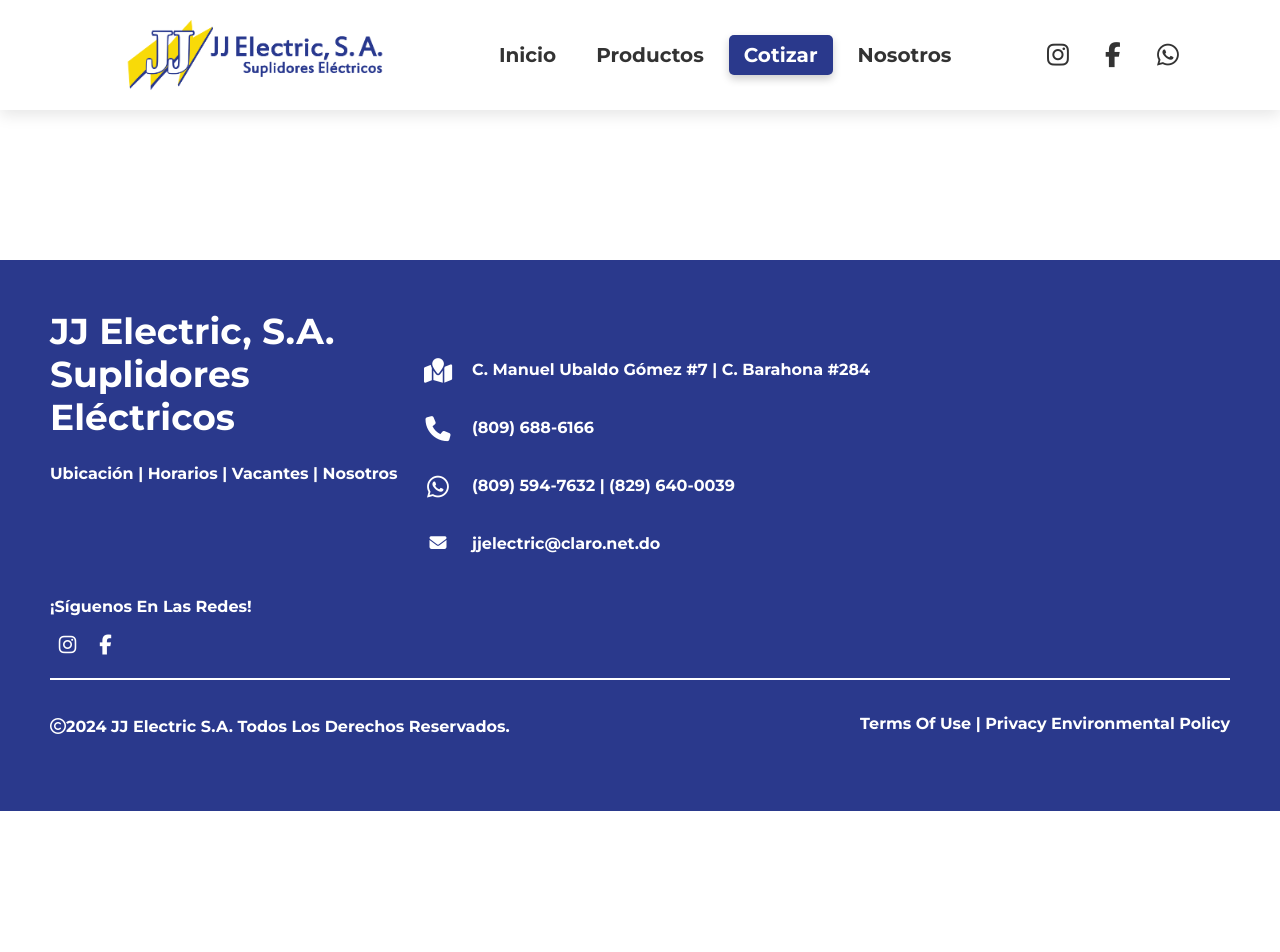
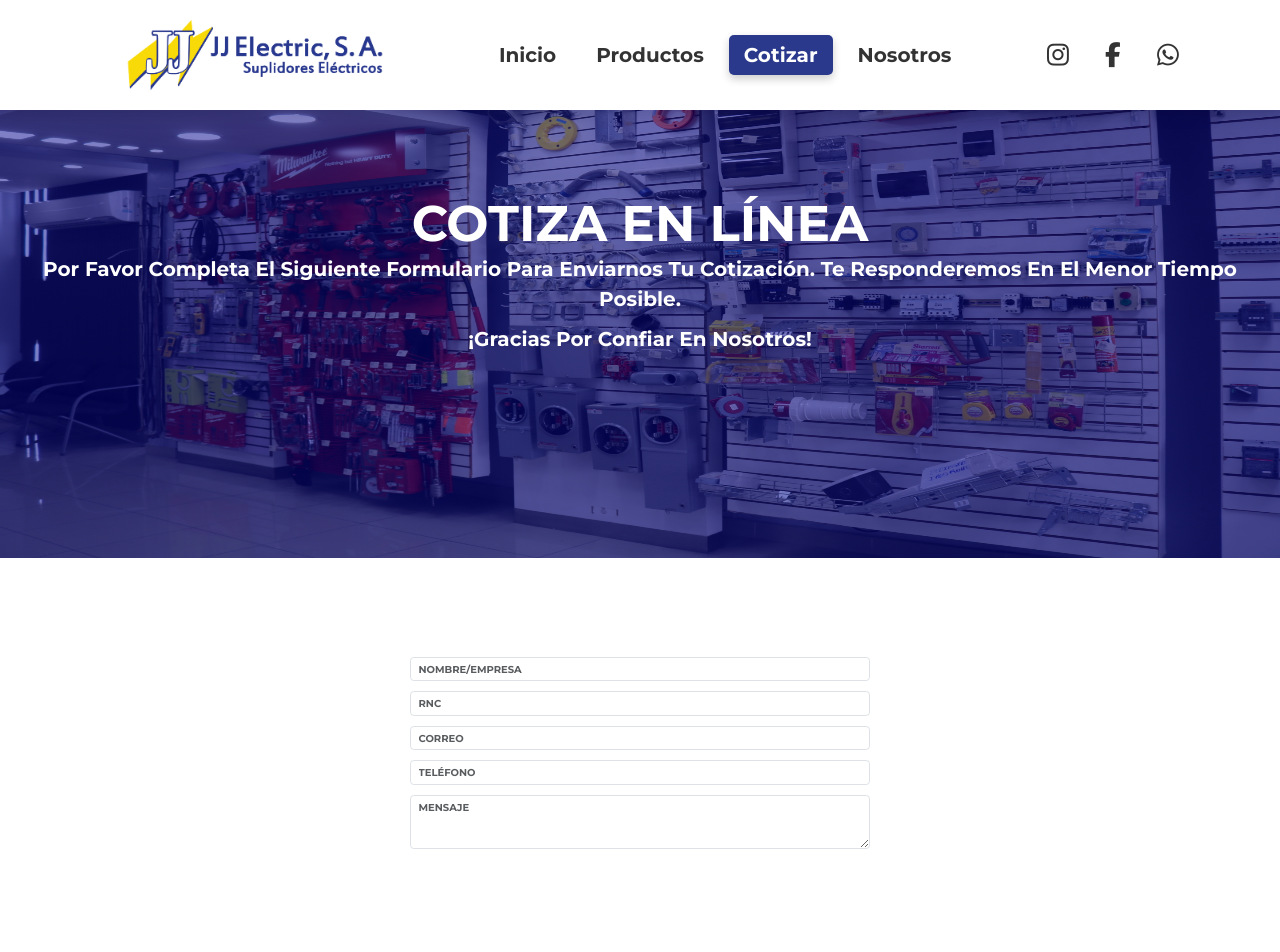
Before and after one commit to softspacex/JJElectricVue, a Vue app: page /cotizar in a window 1280 px wide. Shown: the top 952 px of the page. Before the commit the page ends 811 px from the top, so only its background shows below. Built offline with nearby package versions, Linux system fonts and the light colour scheme.

Commit message:
Subiendo parte de cotizar page

```diff
--- a/src/views/Cotizar.vue
+++ b/src/views/Cotizar.vue
@@ -1,5 +1,38 @@
 <template>
   <default-layout></default-layout>
+
+  <article>
+    <div class="image-container">
+    <img src="/cotizar-1.jpeg" alt="Cotiza en Línea">
+    <div class="overlay">
+      <h1>COTIZA EN LÍNEA</h1>
+      <p>Por favor completa el siguiente formulario para enviarnos tu cotización. Te responderemos en el menor tiempo posible.</p>
+      <p>¡Gracias por confiar en nosotros!</p>
+    </div>
+  </div>
+  </article>
+
+   <div class="cotizar-form-container">
+    <article class="cotizar-form">
+      <div class="mb-3">
+        <input type="text" class="form-control" placeholder="NOMBRE/EMPRESA">
+      </div>
+      <div class="mb-3">
+        <input type="text" class="form-control" placeholder="RNC">
+      </div>
+      <div class="mb-3">
+        <input type="email" class="form-control" placeholder="CORREO">
+      </div>
+      <div class="mb-3">
+        <input type="text" class="form-control" placeholder="TELÉFONO">
+      </div>
+      <div class="mb-3">
+        <textarea class="form-control" rows="3" placeholder="MENSAJE"></textarea>
+      </div>
+    </article>
+  </div>
+
+
 
   <article>
     <the-footer></the-footer>
@@ -10,3 +43,52 @@
 import DefaultLayout from "../layouts/DefaultLayout.vue";
 import TheFooter from "../components/TheFooter.vue";
 </script>
+
+<style scoped>
+ .image-container {
+      position: relative;
+      text-align: center;
+      color: white;
+    }
+
+    .image-container img {
+      width: 100%;
+      height: 558px;
+      display: block;
+    }
+
+    .overlay {
+      position: absolute;
+      top: 0;
+      left: 0;
+      width: 100%;
+      height: 100%;
+      background-color: rgba(0, 0, 139, 0.5); /* Azul con transparencia */
+      display: flex;
+      align-items: center;
+      justify-content: center;
+      flex-direction: column;
+    }
+
+    .overlay h1 {
+      font-size: 5em;
+      margin: 0;
+    }
+
+    .overlay p {
+      font-size: 2.0em;
+    }
+    .cotizar-form-container {
+      display: flex;
+      justify-content: center;
+      align-items: center;
+      min-height: 50vh; /* Altura mínima para centrar verticalmente */
+    }
+    .cotizar-form{
+      width: 40%;
+      max-width: 500px;
+      padding: 20px;
+      border-radius: 5px;
+
+    }
+</style>
```
Also changed, not shown: public/cotizar-1.jpeg (added).
